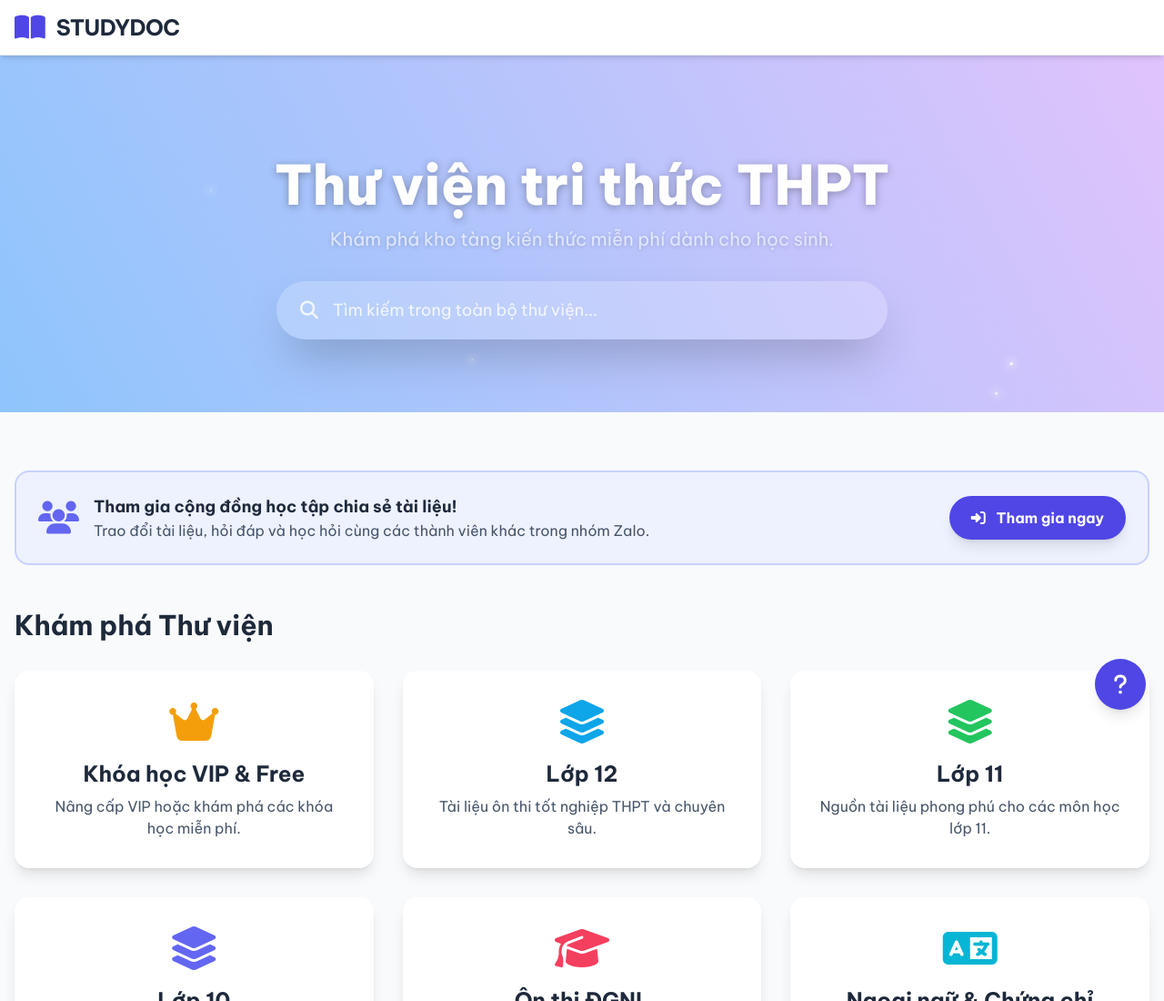
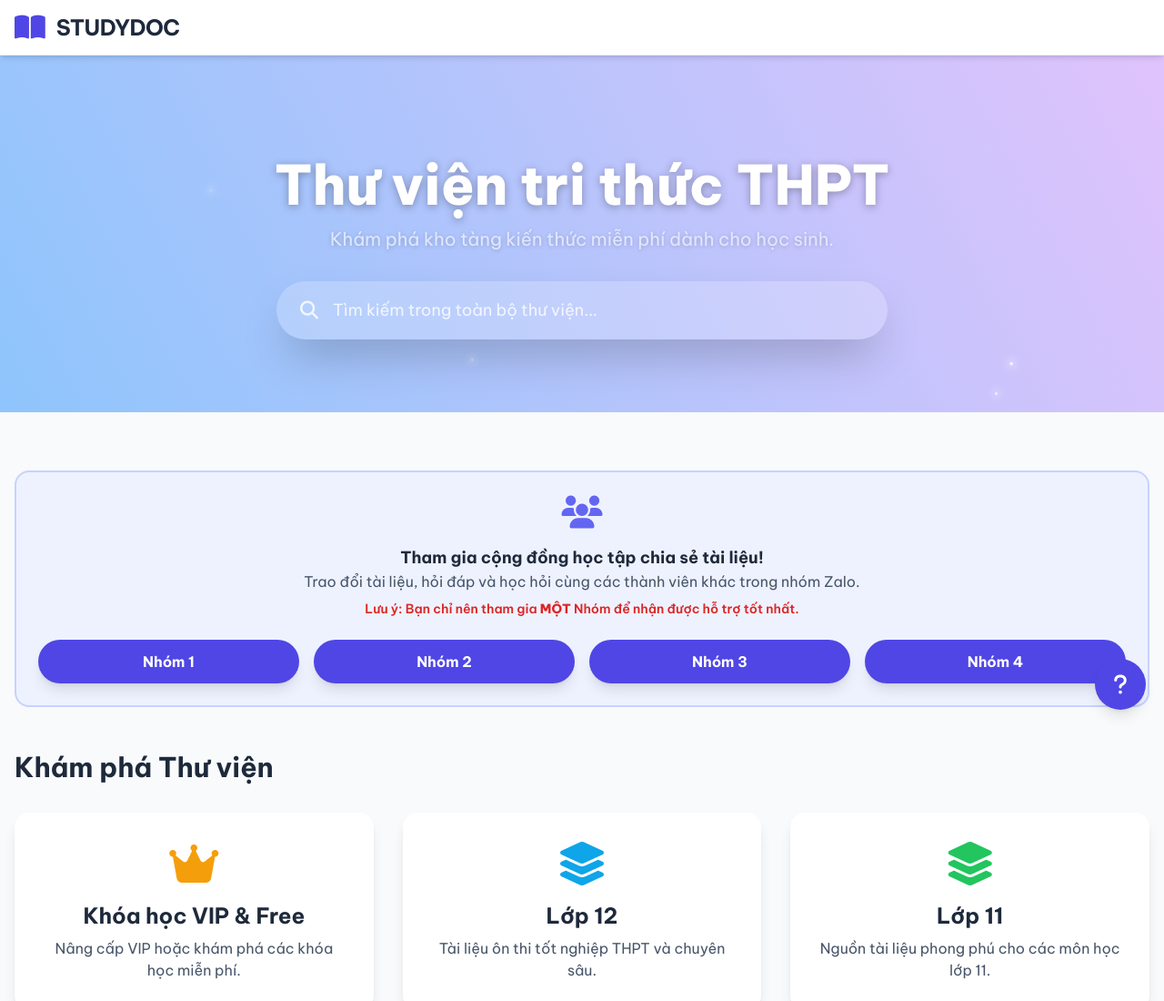
Before and after one commit to tranngoc0/TaiLieuTongHop, a plain HTML site: page index.html in a window 1280 px wide. Shown: the top 1100 px of the page at 91% size. Drawn offline with nearby package versions, Linux system fonts and the light colour scheme.

Commit message:
Update index.html

```diff
--- a/index.html
+++ b/index.html
@@ -154,19 +154,29 @@
                 </div>
 
                 <div id="page-home-default-content">
-                    <div class="bg-indigo-50 border-2 border-indigo-200 p-6 rounded-2xl mb-12 flex flex-col md:flex-row items-center justify-between gap-4 text-center md:text-left animate-fade-in">
-                        <div class="flex items-center gap-4">
-                            <div class="text-4xl text-indigo-500">
-                                <i class="fas fa-users"></i>
-                            </div>
-                            <div>
-                                <h3 class="font-bold text-lg text-slate-800">Tham gia cộng đồng học tập chia sẻ tài liệu!</h3>
-                                <p class="text-slate-600">Trao đổi tài liệu, hỏi đáp và học hỏi cùng các thành viên khác trong nhóm Zalo.</p>
-                            </div>
+                    <div class="bg-indigo-50 border-2 border-indigo-200 p-6 rounded-2xl mb-12 animate-fade-in text-center">
+                        <div class="text-4xl text-indigo-500 mb-4">
+                            <i class="fas fa-users"></i>
                         </div>
-                        <a href="https://zalo.me/g/gjotxd016" target="_blank" rel="noopener noreferrer" class="bg-indigo-600 hover:bg-indigo-700 text-white font-bold py-3 px-6 rounded-full transition-colors shadow-lg hover:shadow-indigo-500/50 interactive-element whitespace-nowrap mt-4 md:mt-0">
-                            <i class="fas fa-sign-in-alt mr-2"></i> Tham gia ngay
-                        </a>
+                        <div>
+                            <h3 class="font-bold text-lg text-slate-800">Tham gia cộng đồng học tập chia sẻ tài liệu!</h3>
+                            <p class="text-slate-600 max-w-2xl mx-auto">Trao đổi tài liệu, hỏi đáp và học hỏi cùng các thành viên khác trong nhóm Zalo.</p>
+                            <p class="text-sm text-red-600 font-semibold mt-2">Lưu ý: Bạn chỉ nên tham gia <strong>MỘT</strong> Nhóm để nhận được hỗ trợ tốt nhất.</p>
+                        </div>
+                        <div class="grid grid-cols-2 md:grid-cols-4 gap-4 mt-6">
+                            <a href="https://zalo.me/g/gjotxd016" target="_blank" rel="noopener noreferrer" class="bg-indigo-600 hover:bg-indigo-700 text-white font-bold py-3 px-4 rounded-full transition-colors shadow-lg hover:shadow-indigo-500/50 interactive-element text-center">
+                                Nhóm 1
+                            </a>
+                            <a href="https://zalo.me/g/xvqmbs807" target="_blank" rel="noopener noreferrer" class="bg-indigo-600 hover:bg-indigo-700 text-white font-bold py-3 px-4 rounded-full transition-colors shadow-lg hover:shadow-indigo-500/50 interactive-element text-center">
+                                Nhóm 2
+                            </a>
+                            <a href="https://zalo.me/g/eigqof675" target="_blank" rel="noopener noreferrer" class="bg-indigo-600 hover:bg-indigo-700 text-white font-bold py-3 px-4 rounded-full transition-colors shadow-lg hover:shadow-indigo-500/50 interactive-element text-center">
+                                Nhóm 3
+                            </a>
+                            <a href="https://zalo.me/g/vujaxn537" target="_blank" rel="noopener noreferrer" class="bg-indigo-600 hover:bg-indigo-700 text-white font-bold py-3 px-4 rounded-full transition-colors shadow-lg hover:shadow-indigo-500/50 interactive-element text-center">
+                                Nhóm 4
+                            </a>
+                        </div>
                     </div>
 
                     <div class="mb-16">
@@ -743,7 +753,7 @@
                         </div>
                     </div>
                     <div id="modal-footer-timer" class="p-4 bg-slate-50 border-t text-center text-sm font-medium text-slate-500 rounded-b-2xl">
-                        Vui lòng chờ <span id="countdown-timer" class="font-bold text-indigo-600">30</span> giây để chuyển đến phần khóa học...
+                        Vui lòng chờ <span id="countdown-timer" class="font-bold text-indigo-600">10</span> giây để chuyển đến phần khóa học...
                     </div>
                 </div>
             `;
@@ -754,7 +764,7 @@
             const countdownSpan = modalElement.querySelector('#countdown-timer');
             const timerFooter = modalElement.querySelector('#modal-footer-timer');
 
-            let countdown = 30;
+            let countdown = 10;
 
             const timer = setInterval(() => {
                 countdown--;
```
